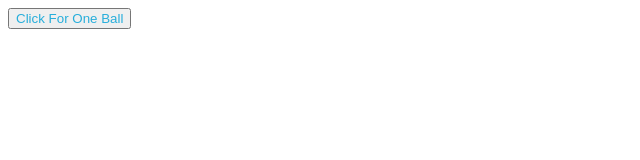
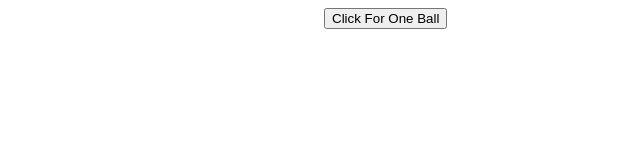
Before and after one commit to ishratnousheen/ReactJS-React-Basics-React-State-Events-Building-a-First-Custom-Functional-...---Post-Class---, a React app: page / in a window 1280 px wide. Shown: the whole page, without its empty margins (0-640 px from the left). Built offline with nearby package versions, Linux system fonts and the light colour scheme.

Commit message:
Update App.css

```diff
--- a/src/styles/App.css
+++ b/src/styles/App.css
@@ -1,20 +1,17 @@
-h1 {
-    color: #27aedb;
-    text-align: center;
-    }
-
-h5 {
-    color: #0d71a0;
-    text-align:  center;
+.playground{
+    width:50%;
+    height:50%;
+    margin: auto;
 }
-
-input {
-    margin-left: 40%;
+body html .root {
+    height: 100%;
 }
-
-button {
-    color: #27aedb;
-    text-align: center;
-    justify-content: center;
-    align-items: center;
+.ball{
+    background-color: black;
+    box-shadow: 0 10px 10px -6px;
+    position: relative;
+    right: 0px;
+    height: 50px;
+    width: 50px;
+    border-radius: 25px;
 }
```
